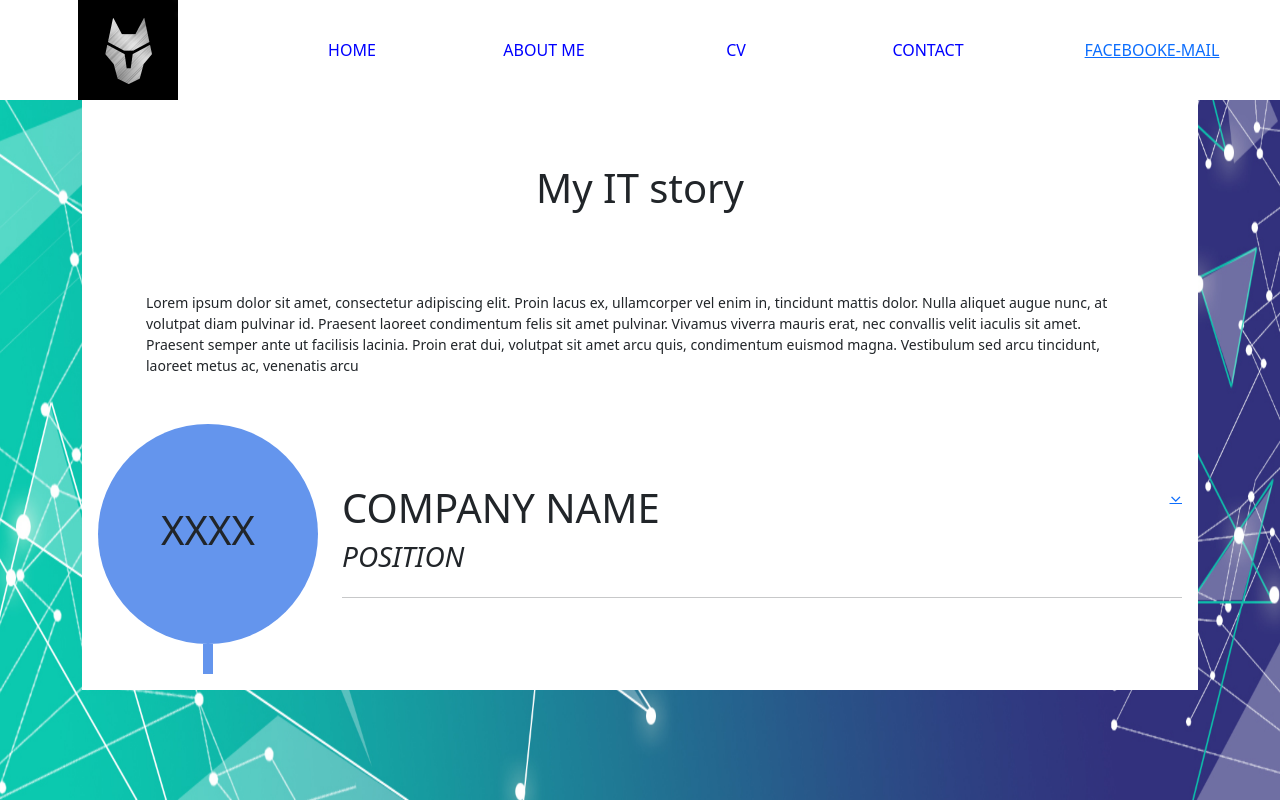
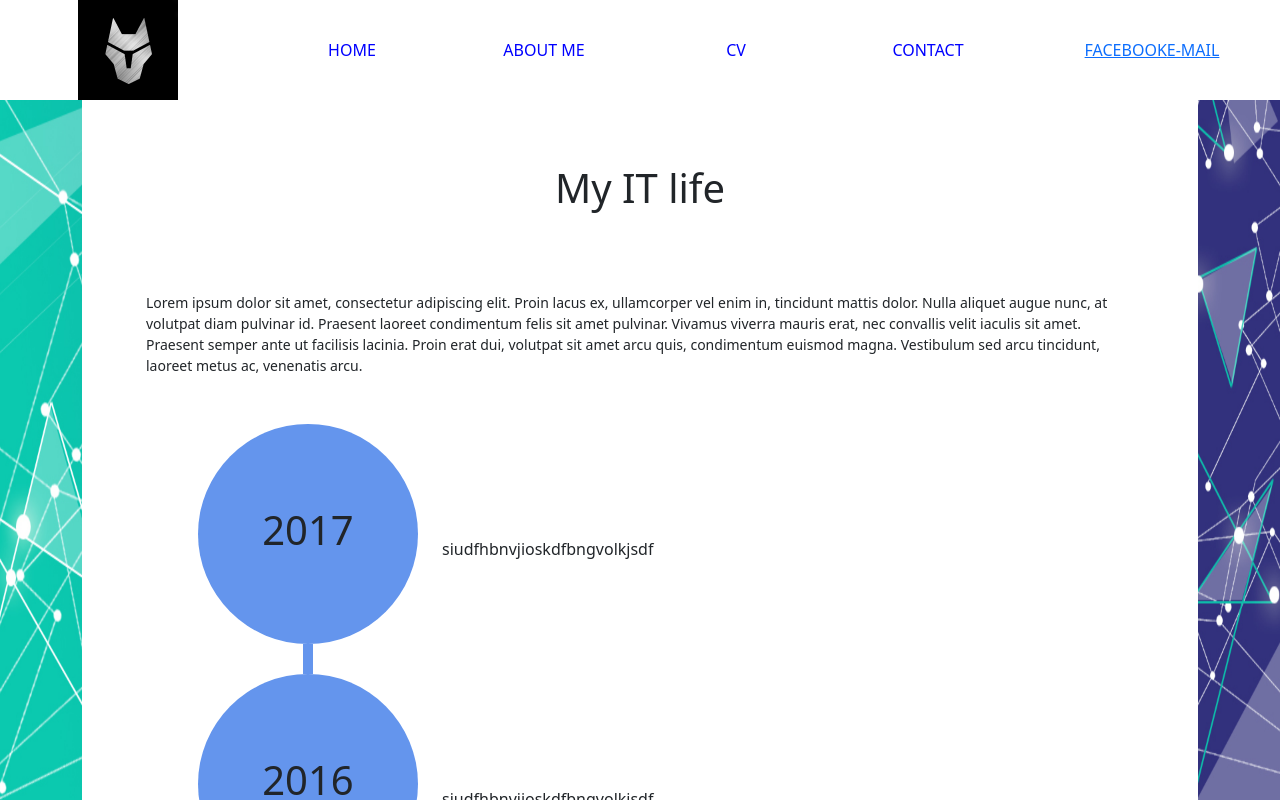
Before and after one commit to TomB11/my-app, an Angular app: page /aboutme in a window 1280 px wide. Shown: the top 800 px of the page. Built offline with nearby package versions, Linux system fonts and the light colour scheme.

Commit message:
Automatic generated components

```diff
--- a/src/app/components/first-pge/first-pge.component.ts
+++ b/src/app/components/first-pge/first-pge.component.ts
@@ -4,16 +4,12 @@ import { translate } from 'src/assets/data/translate';
 @Component({
   selector: 'app-first-pge',
   templateUrl: './first-pge.component.html',
-  styleUrls: ['./first-pge.component.scss']
+  styleUrls: ['./first-pge.component.scss'],
 })
 export class FirstPgeComponent implements OnInit {
+  public trans = translate;
 
-  public trans = translate
+  constructor() {}
 
-
-  constructor() { }
-
-  ngOnInit(): void {
-  }
-
+  ngOnInit(): void {}
 }
--- a/src/app/components/second-page/second-page.component.html
+++ b/src/app/components/second-page/second-page.component.html
@@ -1,24 +1,13 @@
 <div class="container">
-    <div class="content-text p-3 story-block">
-        <div class="title pt-5 center">
-            <h1>My IT story</h1>
-            <br>
-            <span class="text p-5">Lorem ipsum dolor sit amet, consectetur adipiscing elit. Proin lacus ex, ullamcorper vel enim in, tincidunt mattis
-            dolor. Nulla aliquet augue nunc, at volutpat diam pulvinar id. Praesent laoreet condimentum felis sit amet pulvinar.
-            Vivamus viverra mauris erat, nec convallis velit iaculis sit amet. Praesent semper ante ut facilisis lacinia. Proin erat
-            dui, volutpat sit amet arcu quis, condimentum euismod magna. Vestibulum sed arcu tincidunt, laoreet metus ac, venenatis
-            arcu</span>
-        </div>
-        <div class="row story">
-            <div class="row-year">
-                <div class="round center">
-                    <h1>XXXX</h1>
-                </div>
-                <div class="line"></div>
-            </div>
-            <div class="row-detail">
-                <app-story-block></app-story-block>
-            </div>
-        </div>
+  <div class="content-text p-3 story-block">
+    <div class="title pt-5 center">
+      <h1>{{ data.sk.title }}</h1>
+      <br />
+      <span class="text p-5">{{ data.sk.description }}</span>
     </div>
+    <app-story-block
+      *ngFor="let storyYearEl of data.sk.years"
+      [year]="storyYearEl.year"
+    ></app-story-block>
+  </div>
 </div>
--- a/src/app/components/second-page/second-page.component.scss
+++ b/src/app/components/second-page/second-page.component.scss
@@ -1,38 +1,8 @@
 .story-block {
+  flex-direction: column;
+
+  .title {
+    display: flex;
     flex-direction: column;
-
-    .title {
-        display: flex;
-        flex-direction: column;
-    }
-
-    .story {
-        display: flex;
-        flex: 1;
-        flex-direction: row;
-
-        .row-year {
-            flex: 1;
-
-            .round {
-                background-color: cornflowerblue;
-                width: 220px;
-                height: 220px;
-                border-radius: 50%;
-                margin: auto;
-            }
-
-            .line {
-                width: 10px;
-                height: 30px;
-                margin: auto;
-                background-color: cornflowerblue;
-            }
-        }
-
-        .row-detail {
-            flex: 4;
-            margin: auto;
-        }
-    }
+  }
 }
--- a/src/app/components/second-page/second-page.component.ts
+++ b/src/app/components/second-page/second-page.component.ts
@@ -1,15 +1,17 @@
 import { Component, OnInit } from '@angular/core';
+import { myStory } from 'src/assets/data/my-story';
 
 @Component({
   selector: 'app-second-page',
   templateUrl: './second-page.component.html',
-  styleUrls: ['./second-page.component.scss']
+  styleUrls: ['./second-page.component.scss'],
 })
 export class SecondPageComponent implements OnInit {
+  public data = myStory;
 
-  constructor() { }
+  constructor() {}
 
   ngOnInit(): void {
+    console.log('data', this.data.sk.years);
   }
-
 }
--- a/src/app/components/utils/story-block/story-block.component.html
+++ b/src/app/components/utils/story-block/story-block.component.html
@@ -1,15 +1,9 @@
-<div class="story-block">
-    <div class="story-title">
-        <div>
-            <h1>COMPANY NAME</h1>
-            <h3><i>POSITION</i></h3>
-        </div>
-        <div class="right">
-            <a href="http://"><span>&#8964;</span></a>
-        </div>
+<div class="row story">
+  <div class="row-year">
+    <div class="round center">
+      <h1>{{ year }}</h1>
     </div>
-    <hr>
-    <div class="story-description">
-        <h1>DESCRIPTION</h1>
-    </div>
+    <div class="line"></div>
+  </div>
+  <div class="row-detail">siudfhbnvjioskdfbngvolkjsdf</div>
 </div>
--- a/src/app/components/utils/story-block/story-block.component.scss
+++ b/src/app/components/utils/story-block/story-block.component.scss
@@ -1,12 +1,30 @@
-.story-title {
-    display: flex;
-    flex-direction: row;
+.story {
+  display: flex;
+  flex: 1;
+  flex-direction: row;
+  padding: 0 100px;
 
-    div {
-        flex: 1;
+  .row-year {
+    flex: 1;
+
+    .round {
+      background-color: cornflowerblue;
+      width: 220px;
+      height: 220px;
+      border-radius: 50%;
+      margin: auto;
     }
+
+    .line {
+      width: 10px;
+      height: 30px;
+      margin: auto;
+      background-color: cornflowerblue;
+    }
+  }
+
+  .row-detail {
+    flex: 4;
+    margin: auto;
+  }
 }
-
-.story-description {
-    display: none;
-}
--- a/src/app/components/utils/story-block/story-block.component.ts
+++ b/src/app/components/utils/story-block/story-block.component.ts
@@ -1,15 +1,16 @@
-import { Component, OnInit } from '@angular/core';
+import { Component, Input, OnInit } from '@angular/core';
+import { StoryDetail } from 'src/app/model/story-detail.story-detail.model.ts';
 
 @Component({
   selector: 'app-story-block',
   templateUrl: './story-block.component.html',
-  styleUrls: ['./story-block.component.scss']
+  styleUrls: ['./story-block.component.scss'],
 })
 export class StoryBlockComponent implements OnInit {
+  @Input()
+  year!: any[];
 
-  constructor() { }
+  constructor() {}
 
-  ngOnInit(): void {
-  }
-
+  ngOnInit(): void {}
 }
--- a/src/assets/data/my-story.ts
+++ b/src/assets/data/my-story.ts
@@ -1,7 +1,11 @@
 export const myStory: any = {
   sk: {
-    years: {
-      2017: {
+    title: 'My IT life',
+    description:
+      'Lorem ipsum dolor sit amet, consectetur adipiscing elit. Proin lacus ex, ullamcorper vel enim in, tincidunt mattis dolor. Nulla aliquet augue nunc, at volutpat diam pulvinar id. Praesent laoreet condimentum felis sit amet pulvinar. Vivamus viverra mauris erat, nec convallis velit iaculis sit amet. Praesent semper ante ut facilisis lacinia. Proin erat dui, volutpat sit amet arcu quis, condimentum euismod magna. Vestibulum sed arcu tincidunt, laoreet metus ac, venenatis arcu.',
+    years: [
+      {
+        year: '2017',
         company: 'Domov',
         logo: 'Domov',
         projects: {
@@ -22,7 +26,8 @@ export const myStory: any = {
           },
         },
       },
-      2016: {
+      {
+        year: '2016',
         company: 'Domov',
         logo: 'Domov',
         projects: {
@@ -33,7 +38,8 @@ export const myStory: any = {
           },
         },
       },
-      2015: {
+      {
+        year: '2015',
         company: 'Domov',
         logo: 'Domov',
         projects: {
@@ -49,7 +55,8 @@ export const myStory: any = {
           },
         },
       },
-      2014: {
+      {
+        year: '2014',
         company: 'Domov',
         logo: 'Domov',
         projects: {
@@ -65,7 +72,7 @@ export const myStory: any = {
           },
         },
       },
-    },
+    ],
   },
   en: {},
 };
```
Also changed, not shown: src/app/model/story-detail.story-detail.model.ts.ts (added, +21 -0 lines), 1 other file (tests, documents, lock files or other folders).
